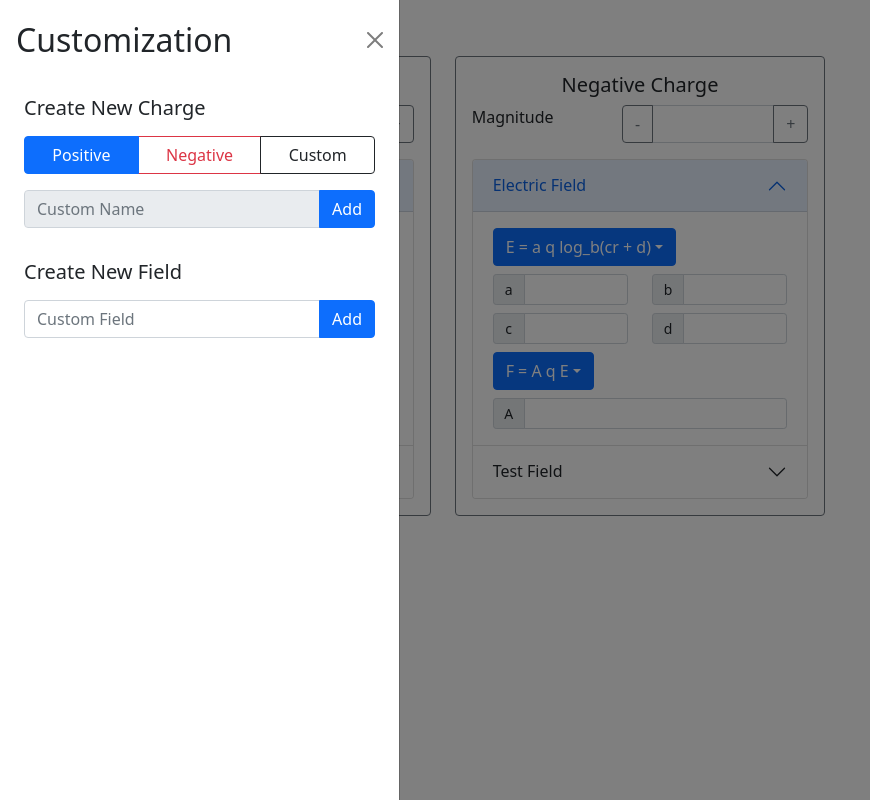
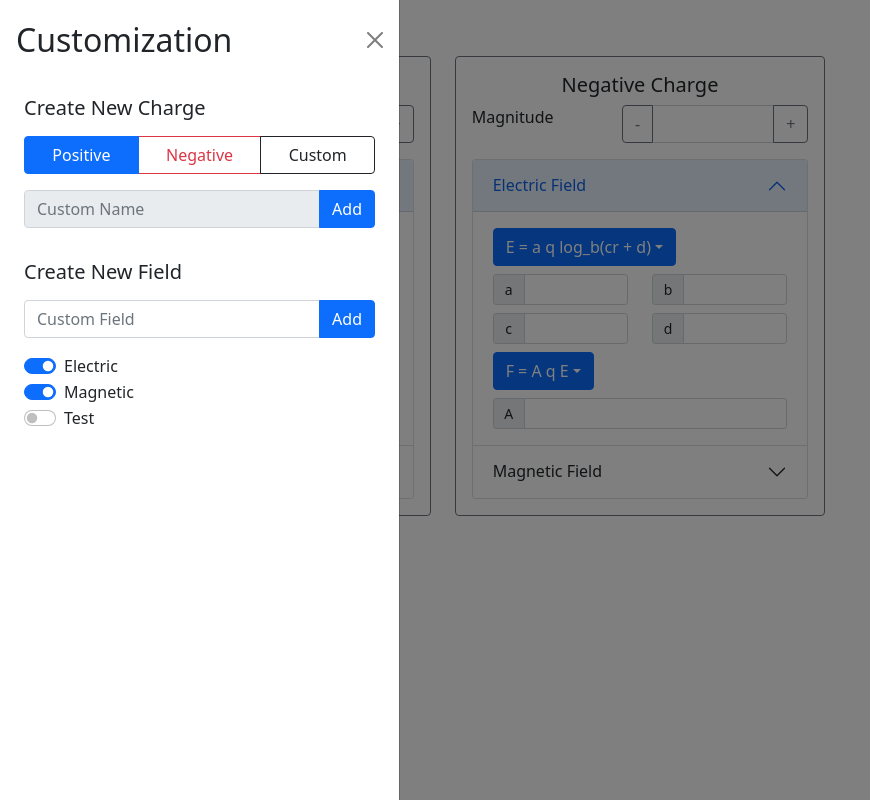
Before and after one commit to Novel-Observations-in-Mixed-Reality/web-app-react, a React (Create React App) app: page / in a window 1280 px wide. Both pictures are taken after a click on the button 32 px from the left and 24 px from the top of the page. Shown: the whole page, without its empty margins (0-870 px from the left). Built offline with nearby package versions, Linux system fonts and the light colour scheme.

Commit message:
Finished enable/disable field feature

```diff
--- a/src/components/App.js
+++ b/src/components/App.js
@@ -3,36 +3,28 @@ import React, { useState } from 'react';
 import FieldCard from './FieldCard';
 import { Container, Row, Col, Button, Offcanvas, Stack } from 'react-bootstrap';
 import Customization from './Customization';
-import $ from 'jquery';
-
-import testData from '../data/testData.json';
-
-const data = [
-  { "fieldName": "Magnetic", "currGenEq": 0, "genVal1": 1, "genVal2": 0, "genVal3": 0, "genVal4": 0, "reactVal1": 0 },
-  { "fieldName": "Electric", "currGenEq": 1, "genVal1": 0, "genVal2": 0, "genVal3": 0, "genVal4": 0, "reactVal1": 0 },
-  { "fieldName": "Mlectric", "currGenEq": 0, "genVal1": 0, "genVal2": 0, "genVal3": 0, "genVal4": 0, "reactVal1": 0 },
-  { "fieldName": "Xagnetic", "currGenEq": 0, "genVal1": 0, "genVal2": 0, "genVal3": 0, "genVal4": 0, "reactVal1": 0 },
-
-];
 
 function App({ initialData }) {
-  // console.log(initialData[0].particles)
   const [show, setShow] = useState(false);
 
   const handleClose = () => setShow(false);
   const handleShow = () => setShow(true);
 
-  //field checking logic later
   const [fieldList, updateFieldList] = useState(initialData[0].fields);
 
   const [currData, updateData] = useState(initialData[0].particles);
 
-  console.log(currData);
+  //TODO: implement implement changing activeDefaultKey
+  let defaultActiveField = fieldList.find((field => field.disabled === false));
 
   let cards = currData.map(function (e, idx) {
     return (
       <Col md={6} lg={4} key={idx}>
-        <FieldCard fieldList={fieldList} ptclData={e} cardNumber={idx} />
+        <FieldCard
+          fieldList={fieldList}
+          ptclData={e}
+          defaultActiveKey={defaultActiveField === undefined ? "1" : defaultActiveField.fieldID}
+        />
       </Col>
     )
   });
@@ -49,10 +41,21 @@ function App({ initialData }) {
     let notDupe = fieldList.every(field => fname.toLowerCase() !== field.fieldName.toLowerCase());
     if (notDupe) {
       temp.push({
-        "fieldID": (fieldList.length+1),
+        "fieldID": (fieldList.length + 1),
         "fieldName": fname
       })
     }
+    updateFieldList(temp);
+  };
+
+  const handleCheckField = (e) => {
+    let temp = fieldList.map((field) => {
+      if (parseInt(e.target.id.split("-")[1]) === field.fieldID) {
+        field.disabled = !field.disabled;
+      }
+      return field;
+    })
+    console.log(temp)
     updateFieldList(temp);
   };
 
@@ -72,7 +75,12 @@ function App({ initialData }) {
               <Offcanvas.Title className="title">Customization</Offcanvas.Title>
             </Offcanvas.Header>
             <Offcanvas.Body className="px-4">
-              <Customization cardCallBack={handleCardAdd} fieldCallBack={handleAddField} />
+              <Customization
+                fieldList={fieldList}
+                cardCallBack={handleCardAdd}
+                fieldAddCallback={handleAddField}
+                fieldCheckCallback={handleCheckField}
+              />
             </Offcanvas.Body>
           </Offcanvas>
 
--- a/src/components/Customization.js
+++ b/src/components/Customization.js
@@ -1,18 +1,11 @@
 import '../App.css';
 import React, { useState } from 'react';
-import { Container, Row, Col, Button, ButtonGroup, InputGroup, FormControl, ToggleButton } from 'react-bootstrap';
+import { Form, Button, ButtonGroup, InputGroup, FormControl, ToggleButton } from 'react-bootstrap';
 import $, { Callbacks } from 'jquery';
 
-export default function Customization({ cardCallBack, fieldCallBack }) {
+export default function Customization({ fieldList, cardCallBack, fieldAddCallback, fieldCheckCallback }) {
 
-  const [checked, setChecked] = useState(false);
   const [radioValue, setRadioValue] = useState("positive");
-
-  const radios = [
-    { name: 'Active', value: '1' },
-    { name: 'Radio', value: '2' },
-    { name: 'Radio', value: '3' },
-  ];
 
   const handleChargeProp = (e) => {
     let selected = $('#charge-select input:radio:checked').val();
@@ -23,6 +16,20 @@ export default function Customization({ cardCallBack, fieldCallBack }) {
       cardCallBack($('#cname-input input').val());
     }
   }
+
+  let fieldChecks = fieldList.map((field) => {
+    return (
+      <Form.Check
+        key={field.fieldID}
+        type="switch"
+        id={"switch-" + field.fieldID}
+        label={field.fieldName}
+        className='text-capitalize'
+        checked={!field.disabled}
+        onChange={fieldCheckCallback}
+      />
+    )
+  });
 
   return (
     <>
@@ -79,16 +86,20 @@ export default function Customization({ cardCallBack, fieldCallBack }) {
       </InputGroup>
 
       <h5 className="mb-3">Create New Field</h5>
-      <InputGroup id="field-input" className="mb-3 pb-3">
+      <InputGroup id="field-input" className="mb-3">
         <FormControl
           placeholder="Custom Field"
           aria-label="Custom Field"
           aria-describedby="basic-addon2"
         />
-        <Button variant="primary" id="button-addon2" onClick={e => fieldCallBack($('#field-input input').val())}>
+        <Button variant="primary" id="button-addon2" onClick={e => fieldAddCallback($('#field-input input').val())}>
           Add
         </Button>
       </InputGroup>
+
+      <Form>
+        {fieldChecks}
+      </Form>
     </>
   );
 }
--- a/src/components/FieldCard.js
+++ b/src/components/FieldCard.js
@@ -4,23 +4,21 @@ import '../index.css';
 
 const eqs = ['q (a r^b + c)', 'a q log_b(cr + d)', 'a q v'];
 
-export default function FieldCard({ fieldList, ptclData, cardNumber }) {
+export default function FieldCard({ fieldList, ptclData, defaultActiveKey }) {
+
+  console.log(defaultActiveKey);
 
   const [fieldData, updateFD] = useState(ptclData.fieldData);
-
-  // console.log(fieldList)
 
   const [index, updateIndex] = useState(0);
 
   const handleEq = (value) => {
     let temp = fieldData.slice();
-    // console.log(temp)
     temp[index].currGenEq = eqs.indexOf(value);
     updateFD(temp);
   };
 
   const handleToggle = (event) => {
-    // console.log(event.target.dataset.index)
     updateIndex(event.target.dataset.index);
   };
 
@@ -40,6 +38,7 @@ export default function FieldCard({ fieldList, ptclData, cardNumber }) {
     }
 
     if (!field.disabled) {
+      console.log(id)
       return (
         <Accordion.Item key={id} eventKey={id.toString()}>
           <Accordion.Button className='h6 mb-0 text-capitalize' data-index={id - 1} onClick={handleToggle}>
@@ -108,9 +107,6 @@ export default function FieldCard({ fieldList, ptclData, cardNumber }) {
         <Card.Title className="text-center text-capitalize">{ptclData.particle + " Charge"}</Card.Title>
 
         <Form>
-          {/*
-          <Form.Group className="mb-3" controlId="magnitude">
-            <Form.Label className="col-md-7">Magnitude</Form.Label> */}
 
           <Container className="p-0">
             <Row>
@@ -131,7 +127,8 @@ export default function FieldCard({ fieldList, ptclData, cardNumber }) {
               </Col>
             </Row>
           </Container>
-          <Accordion defaultActiveKey="1">
+          {/* {TODO: implement changing activeDefaultKey} */}
+          <Accordion defaultActiveKey={defaultActiveKey.toString()}>
             {fieldAccordions}
           </Accordion>
         </Form>
--- a/src/data/testData.json
+++ b/src/data/testData.json
@@ -9,12 +9,12 @@
       {
         "fieldID": 2,
         "fieldName": "Magnetic",
-        "disabled": true
+        "disabled": false
       },
       {
         "fieldID": 3,
         "fieldName": "Test",
-        "disabled": false
+        "disabled": true
       }
     ],
     "particles": [
```
